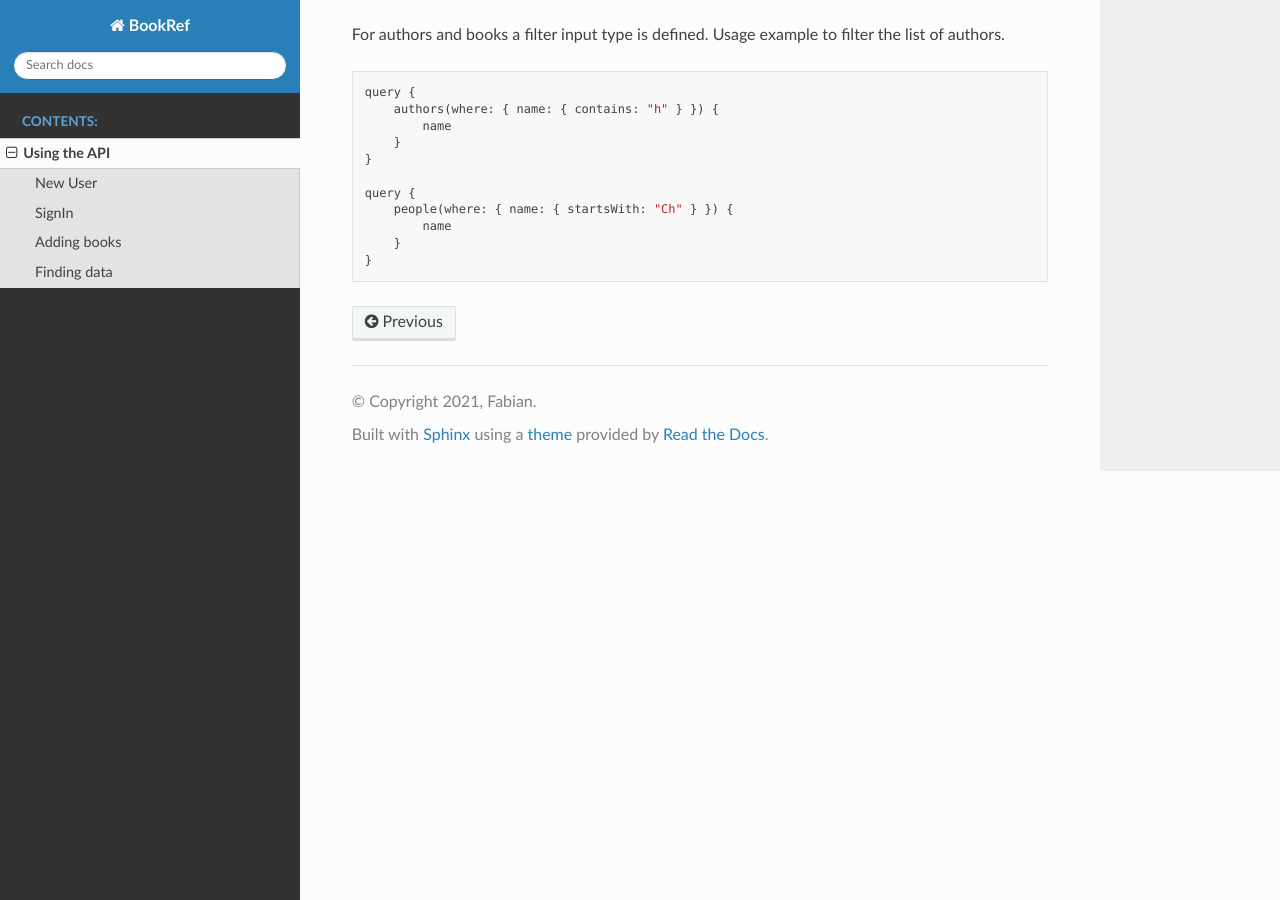
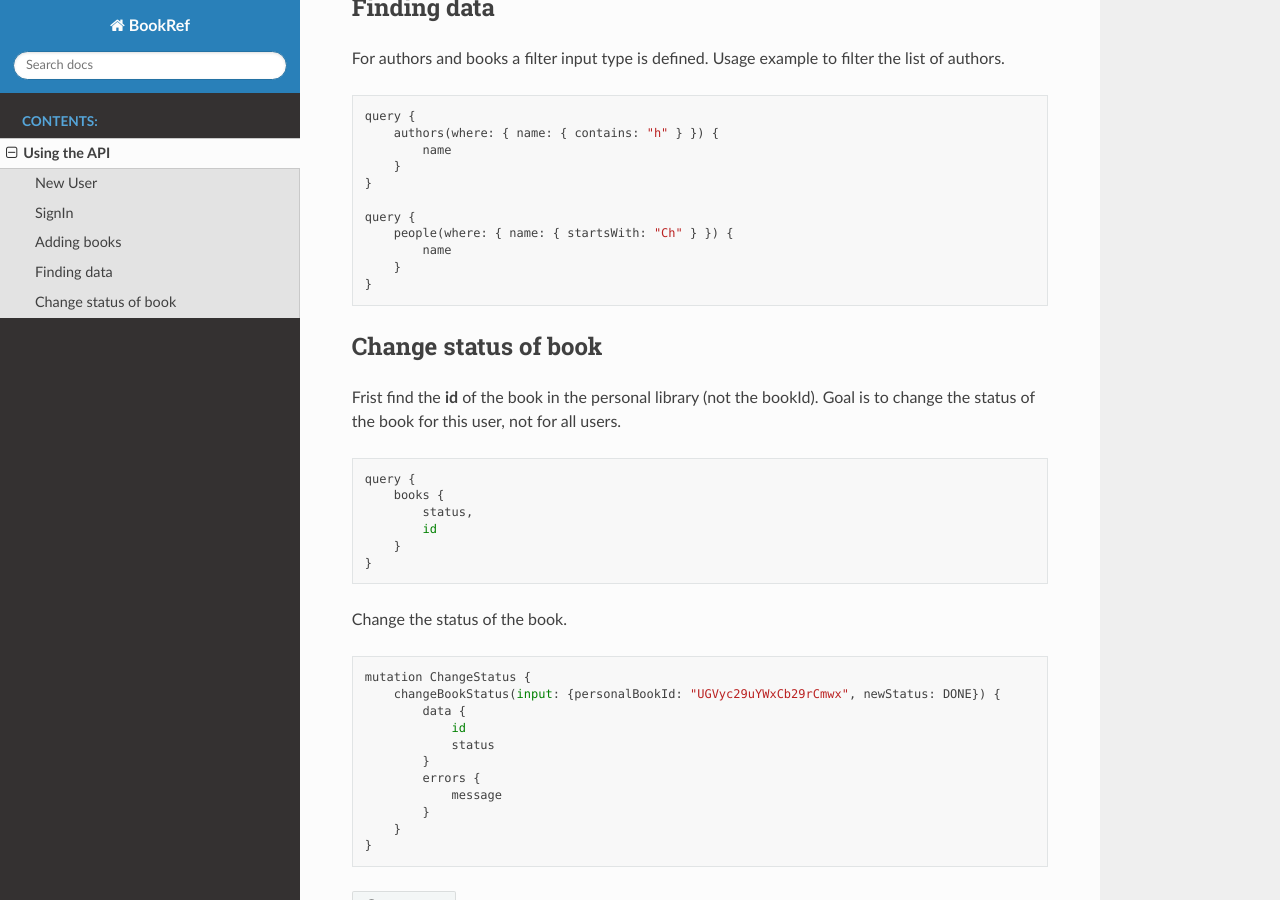
Before and after one commit to FJuette/BookRef, a Sphinx documentation site: the page built from docs/examples.rst, in a window 1280 px wide and 900 px high, scrolled down 2276 px. Built offline with Sphinx 7.4.7 and the Read the Docs theme 2.0.0, drawn with Linux system fonts in a browser that asks for light colours; some of the changed text lies outside the part shown.

```diff
--- a/docs/examples.rst
+++ b/docs/examples.rst
@@ -133,3 +133,34 @@
             name
         }
     }
+
+Change status of book
+---------------------
+
+Frist find the **id** of the book in the personal library (not the bookId).
+Goal is to change the status of the book for this user, not for all users.
+
+.. code::
+
+    query {
+        books {
+            status,
+            id
+        }
+    }
+
+Change the status of the book.
+
+.. code::
+
+    mutation ChangeStatus {
+        changeBookStatus(input: {personalBookId: "UGVyc29uYWxCb29rCmwx", newStatus: DONE}) {
+            data {
+                id
+                status
+            }
+            errors {
+                message
+            }
+        }
+    }
```
Also changed, not shown: 3 other files.
